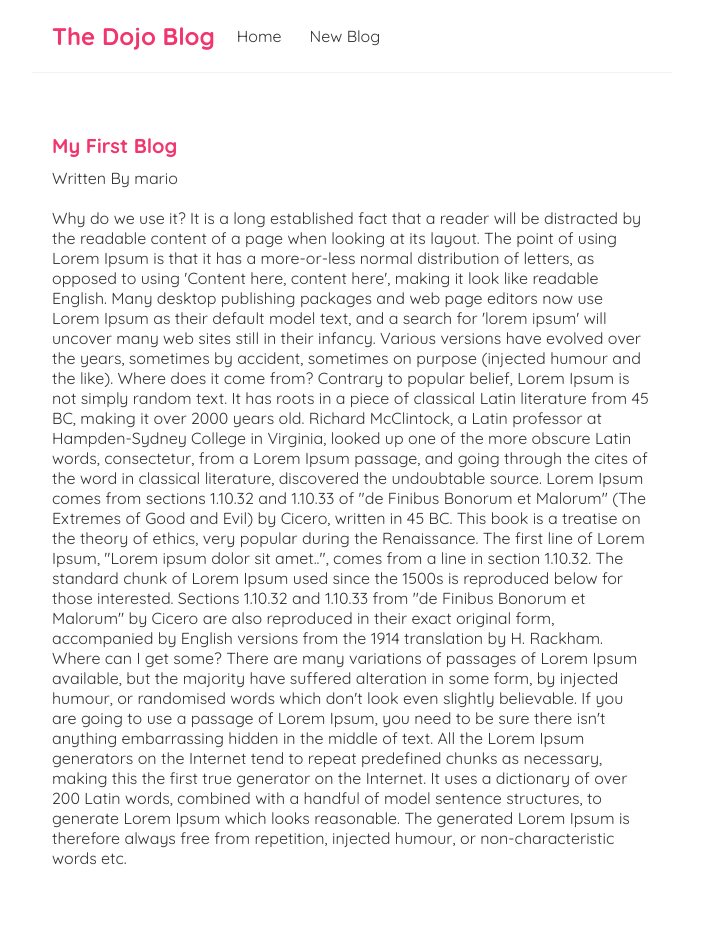
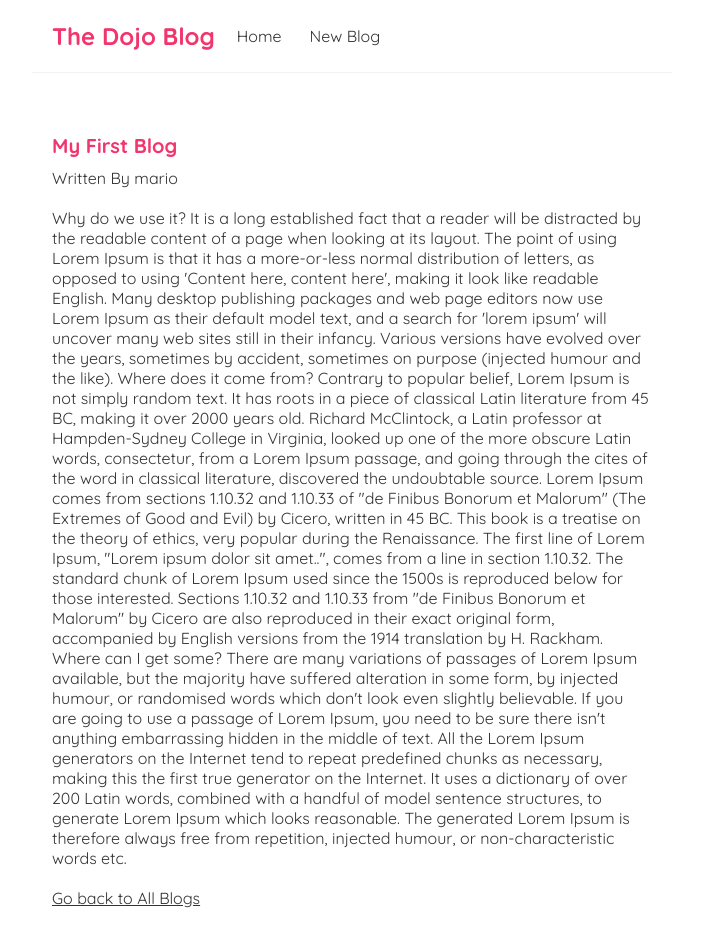
Before and after one commit to shashannkd/dojo-blog, a React (Create React App) app: page /blogs/1 in a window 1280 px wide. Shown: the top 946 px of the page, without its empty margins (288-991 px from the left). Built offline with nearby package versions, Linux system fonts and the light colour scheme; data requests are answered from the project's data file.

Commit message:
added back option on blog pages

```diff
--- a/src/BlogDetails.js
+++ b/src/BlogDetails.js
@@ -17,6 +17,9 @@ const BlogDetails = () => {
                     <div>{blog.body}</div>
                 </article>
             )}
+            <a href="/">
+                Go back to All Blogs
+            </a>
         </div>);
 }
 
```
